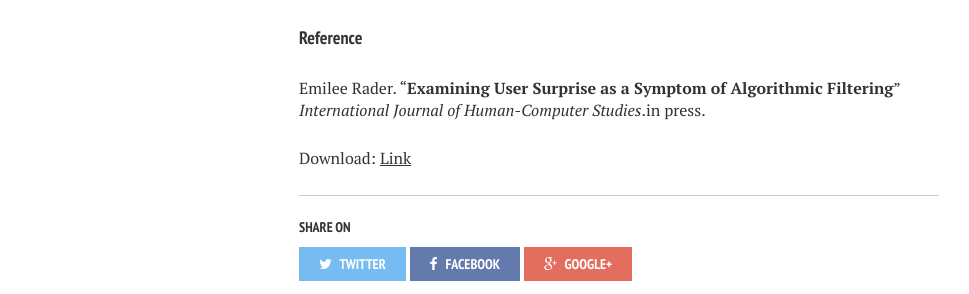
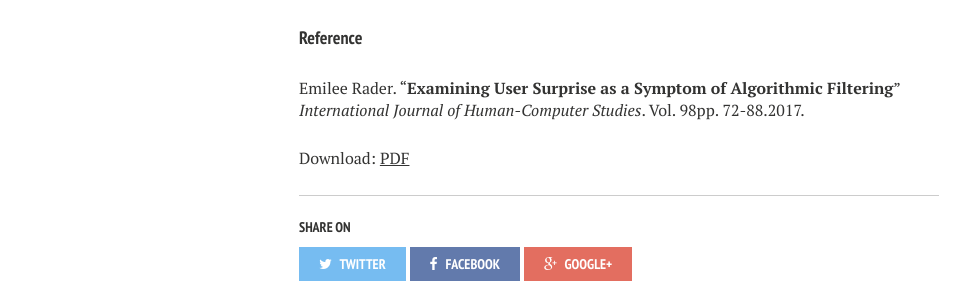
Before and after one commit to bierdoctor/bierdoctor.github.io, a Jekyll site: the page built from _posts/2016-10-19-ijhcs-surprise.md, in a window 1280 px wide. Shown: the part 670-964 px from the top of the page, without its empty margins (21-990 px from the left). Built offline with Jekyll 4.4.1, drawn with Linux system fonts in a browser that asks for light colours; nearby versions of some CDN libraries.

Commit message:
updated info for ijhcs paper

```diff
--- a/_posts/2016-10-19-ijhcs-surprise.md
+++ b/_posts/2016-10-19-ijhcs-surprise.md
@@ -6,9 +6,11 @@ tags: curation
 title: "Examining User Surprise as a Symptom of Algorithmic Filtering"
 author: Emilee Rader
 journal: "International Journal of Human-Computer Studies"
-year: in press
+year: 2017
+volume: 98
+pages: "72-88"
 abstract: yes
-file:
+file: "rader-ijhcs-2017-final.pdf"
 link: "http://www.sciencedirect.com/science/article/pii/S1071581916301380"
 doi: "10.1016/j.ijhcs.2016.10.0055"
 ---
```
Also changed, not shown: 1 other file.
